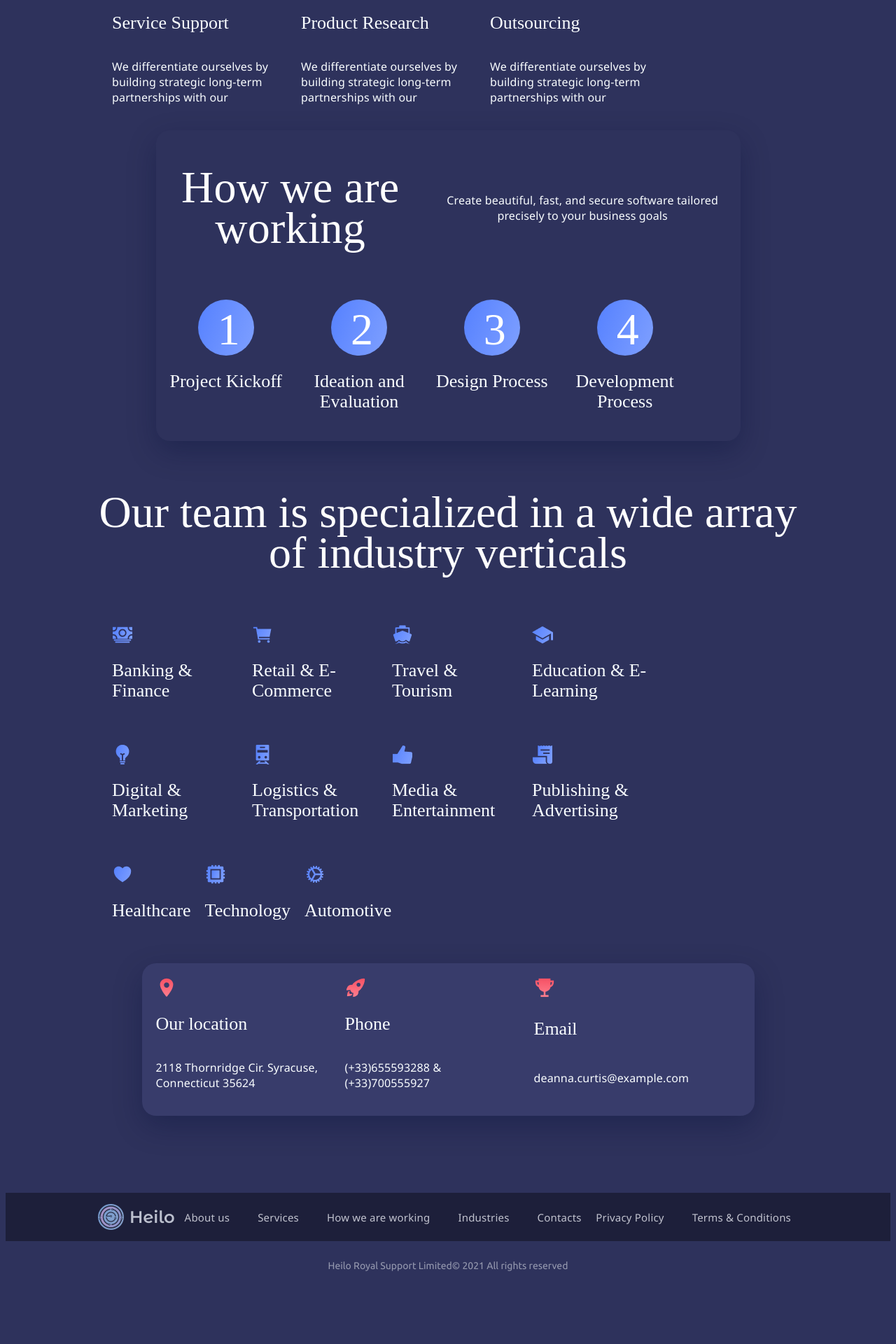
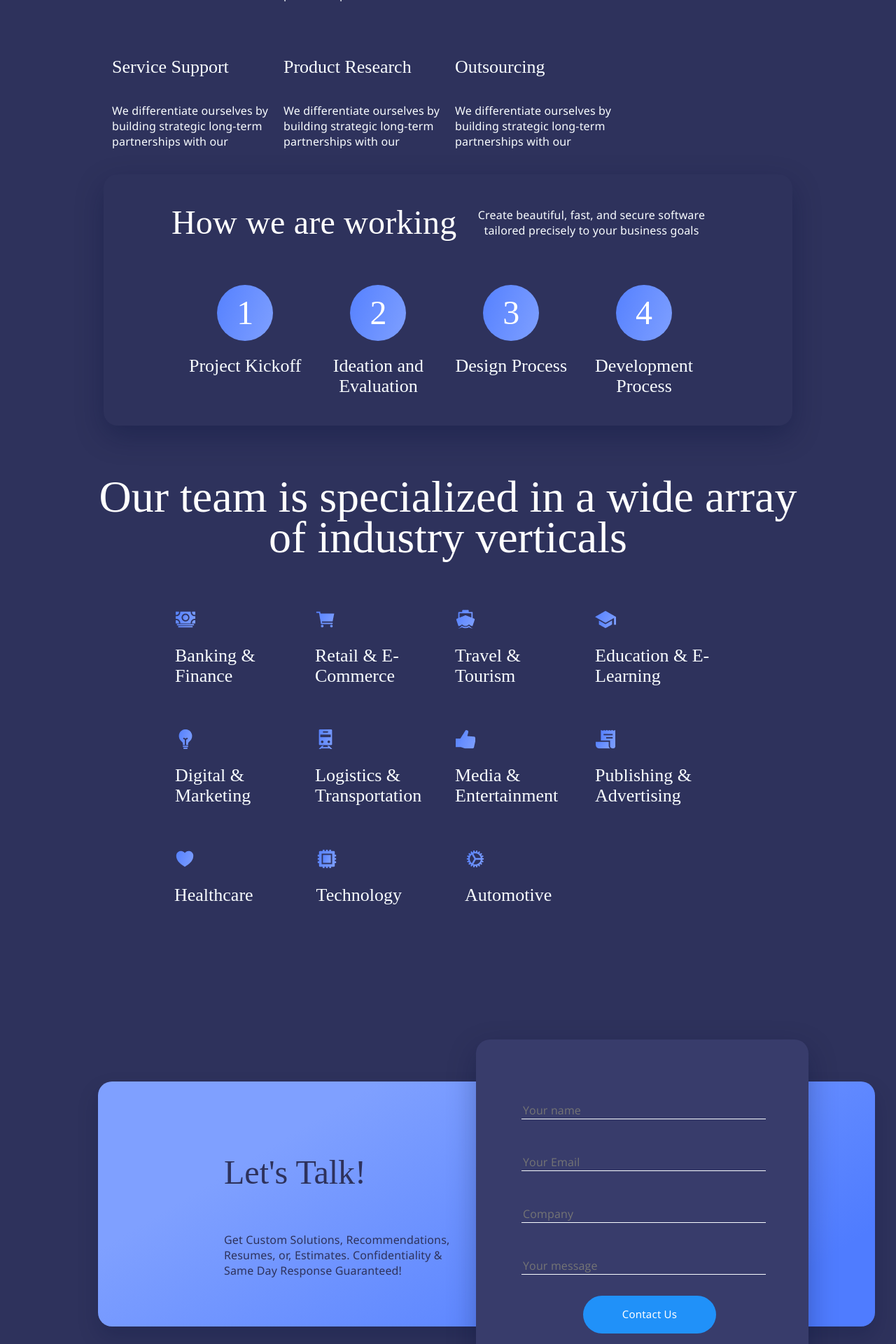
Before and after one commit to Sh0g/secondstage, a PHP site: page /new_index.html in a window 1280 px wide. Shown: the part 2960-4880 px from the top of the page at 70% size. Before the commit the page ends 4776 px from the top, so only its background shows below. Run offline with PHP 8.4, Linux system fonts and the light colour scheme; some web fonts are replaced.

Commit message:
final contact section and fixes in other sections

```diff
--- a/new_index.css
+++ b/new_index.css
@@ -2,6 +2,7 @@
 @import url('https://fonts.googleapis.com/css2?family=Forum&family=Noto+Sans&display=swap');
 @import url('https://fonts.googleapis.com/css2?family=Forum&family=Noto+Sans&family=Ubuntu&display=swap');
 @import url('https://fonts.googleapis.com/css2?family=Montserrat+Alternates:wght@500&display=swap');
+@import url('https://fonts.googleapis.com/css2?family=Montserrat+Alternates:wght@500&family=Open+Sans&display=swap');
 html{
     background: #2E325C
 }
@@ -63,7 +64,26 @@ header{
       flex-direction: row;
       padding: 20px;
       gap: 20px;
+      justify-content: center;
   }
+
+  .flex-container-left{
+    display: flex;
+    flex-direction: row;
+    padding: 20px;
+    gap: 20px;
+    justify-content: none;
+}
+
+.mini-flex-container-left{
+  display: flex;
+  flex-direction: row;
+  padding: 20px;
+  padding-left: 20px;
+  gap: 90px;
+  justify-content: none;
+  padding-left: 109px;
+}
 
   .text-box-mobile{
     display: grid;
@@ -102,13 +122,11 @@ header{
     text-decoration: none;
     color: #fff;
     font-size: 20px;
-    width: 263px;
+    width: 190px;
     height: 54px;
     background-color: #2091f9;
     border-radius: 50px;
     position: relative;
-    left: 50%;
-    transform: translate(-50%,0);
     margin-bottom: 113px;
   }
 
@@ -127,7 +145,7 @@ header{
 
   .dark-blue-box{
 
-    width: 835px;
+    width: 984px;
     margin:auto;
     box-shadow: 0px 15px 40px rgba(0, 14, 53, 0.3);
     border-radius: 20px;
@@ -135,6 +153,88 @@ header{
   .blue-box .text-box {
     padding: 10px;
   }
+
+  .dark-blue-box header h1{
+    font-size:48px;
+    padding-left:97px;
+  }
+
+  .dark-blue-box h3{
+    max-width:380px;
+    padding-right: 97px;
+  }
+
+  .light-blue-box{
+    background: linear-gradient(328.85deg, #4F7CFF 13.64%, #7FA0FF 76.38%);
+    box-shadow: 0px 15px 30px rgba(0, 14, 53, 0.2);
+    border-radius: 20px;
+    gap: 20px;
+    height: 350px;
+    width: 1110px;
+    position:relative;
+  }
+
+  .light-blue-box h1{
+    font-size:48px;
+    color: #2E325C;
+    padding-left:160px;
+    padding-top:42px;
+  }
+
+  .light-blue-box h3{
+    color: #2E325C;
+    padding-left:160px;
+    padding-bottom: 500px;
+  }
+
+  .light-blue-box .flex-container{
+    justify-content:unset;
+  }
+
+  .dark-blue-box1{
+    width: 475px;
+    height: 536px;
+    box-shadow: 0px 15px 40px rgba(0, 14, 53, 0.3);
+    background: #383C6B;
+    border-radius: 20px;
+    bottom: 80px;
+    position: relative;
+  }
+
+  input[type="text"]
+{
+    background: rgba(0, 0, 0, 0);
+    border: none;
+    outline: none;
+    font-family: 'open Sans';
+    font-style: normal;
+    font-weight: 400;
+    font-size: 16px;
+    line-height: 22px;
+    letter-spacing: 0.01em;
+    color: #F9FDFF;
+    padding-top: 50px;
+    border: 1px solid #F9FDFF;
+    width: 345px;
+    border-width: 0 0 1px;
+}
+
+  p{
+    font-family: 'Open Sans';
+    font-style: normal;
+    font-weight: 400;
+    font-size: 16px;
+    line-height: 22px;
+    letter-spacing: 0.01em;
+  }
+
+  .placeholder-box{
+    padding-top: 40px;
+    padding-left: 65px;
+    display: grid;
+    max-width: 500px;
+  }
+
 
   .circle-box{
     width: 80px;
@@ -147,24 +247,26 @@ header{
   }
 
   .circle-box h1{
-    width: 16px;
-    height: 53px;
+    font-size: 48px;
     margin: auto;
-    padding-right:8px;
   }
 
   .header_item img{
-      width:10%;
-      height: 10%;
+    height: 10%;
+    padding-top: 8px;
   }
 
   .limit-width{
-      max-width: 250px;
+      max-width: 225px;
   }
 
   .limit-width1{
     max-width: 180px;
 }
+
+  .limit-width2{
+    max-width: 250px;
+  }
 
   h2{
     font-family: 'Forum';
--- a/new_index.html
+++ b/new_index.html
@@ -35,17 +35,17 @@
 </section>
 <section>
     <div class="blue-box flex-container">
-        <div class="text-box-mobile limit-width">
+        <div class="text-box-mobile limit-width2">
             <img src="public/pie-chart (1) 1.png">
             <h2>Feature number one</h2>
             <h3>We differentiate ourselves by building strategic long-term partnerships with our</h3>
         </div>
-        <div class="text-box-mobile limit-width">
+        <div class="text-box-mobile limit-width2">
             <img src="public/programmer 1.png">
             <h2>Feature number two</h2>
             <h3>We differentiate ourselves by building strategic long-term partnerships with our</h3>
         </div>
-        <div class="text-box-mobile limit-width">
+        <div class="text-box-mobile limit-width2">
             <img src="public/vector 1.png">
             <h2>Feature number three</h2>
             <h3>We differentiate ourselves by building strategic long-term partnerships with our</h3>
@@ -121,7 +121,7 @@
             <h3>We differentiate ourselves by building strategic long-term partnerships with our </h3>
         </div>
     </div>
-    <div class="flex-container">
+    <div class="flex-container-left">
         <div class="text-box-mobile limit-width">
             <h2>Service Support</h2>
             <h3>We differentiate ourselves by building strategic long-term partnerships with our </h3>
@@ -161,7 +161,7 @@
         </div>
     </div>
 </section>
-<section>
+<section style="padding-bottom:200px">
     <div class="text-box">
         <h1>Our team is specialized in a wide array of industry verticals</h1>
     </div>
@@ -201,7 +201,7 @@
             <h2>Publishing & Advertising</h2>
         </div>
     </div>
-    <div class="flex-container">
+    <div class="mini-flex-container-left">
         <div class="text-box-mobile limit-width1">
             <img src="public/heart-sharp 1.png">
             <h2>Healthcare</h2>
@@ -216,7 +216,26 @@
         </div>
     </div>
 </section>
-<section>
+<section style="padding-bottom: 200px">
+    <div class="light-blue-box">
+        <div class="flex-container">
+            <div class="text-box-mobile">
+                <h1>Let's Talk!</h1>
+                <h3>Get Custom Solutions, Recommendations, Resumes, or, Estimates. Confidentiality & Same Day Response Guaranteed!</h3>
+            </div>
+        <div class="dark-blue-box1">
+            <div class="placeholder-box">
+                <input type="text" placeholder="Your name">
+                <input type="text" placeholder="Your Email">
+                <input type="text" placeholder="Company">
+                <input type="text" placeholder="Your message">
+                <div class="header_item button" style="padding-top:30px"><div class="blue-input" style="left:20%"><a href="mailto:olegverishko@dynevo.org?subject=Message&body=This client wants to contact you">Contact Us</a></div></div>
+            </div>
+        </div>
+        </div>
+    </div>
+    </section>
+    <section>
     <div class="blue-box flex-container">
         <div class="text-box-mobile limit-width">
             <img src="public/location-sharp 1.png">
```
